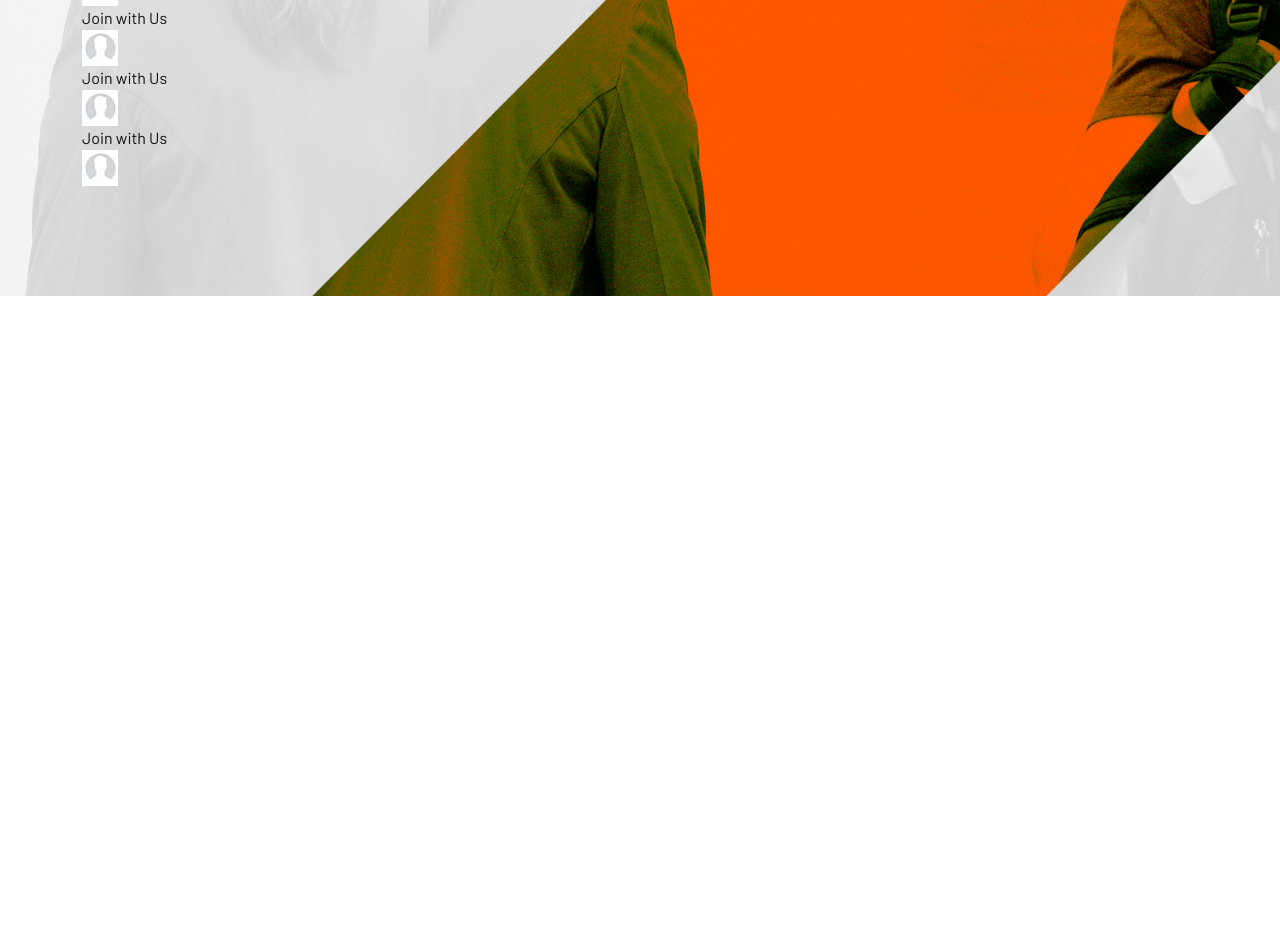
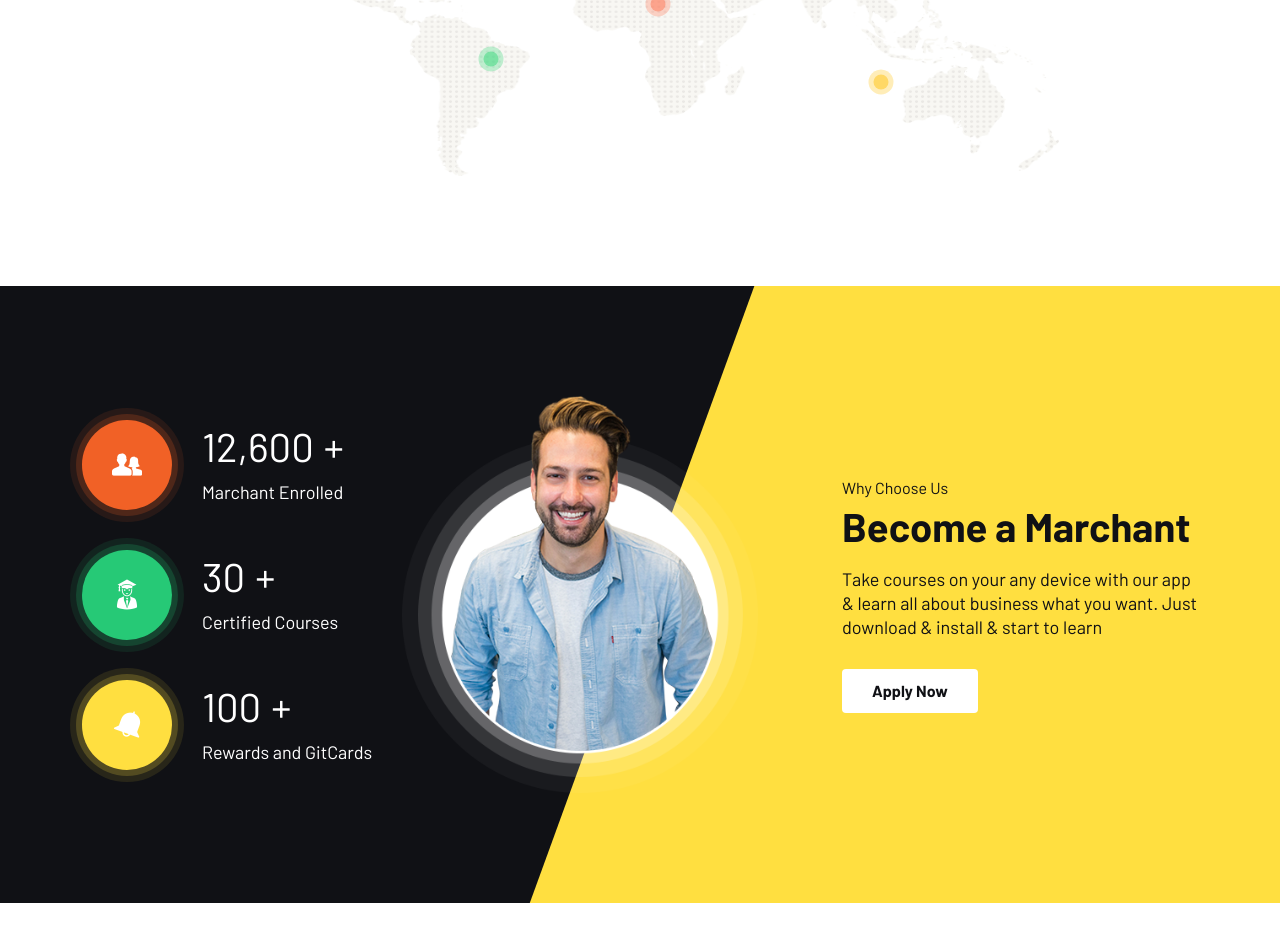
Before and after one commit to hamzakamran456/shop-cart, a React (Vite) app in the folder shop-cart-inner/: page / in a window 1280 px wide. Shown: the part 3740-4682 px from the top of the page. Before the commit the page ends 4036 px from the top, so only its background shows below. Built offline with nearby package versions, Linux system fonts and the light colour scheme.

Commit message:
home page in footer process

```diff
--- a/shop-cart-inner/package.json
+++ b/shop-cart-inner/package.json
@@ -17,7 +17,7 @@
     "react-countup": "^6.5.3",
     "react-dom": "^19.1.0",
     "react-router-dom": "^7.6.2",
-    "swiper": "^11.2.8"
+    "swiper": "^11.2.10"
   },
   "devDependencies": {
     "@eslint/js": "^9.25.0",
@@ -28,6 +28,7 @@
     "eslint-plugin-react-hooks": "^5.2.0",
     "eslint-plugin-react-refresh": "^0.4.19",
     "globals": "^16.0.0",
+    "sass-embedded": "^1.89.2",
     "vite": "^6.3.5"
   }
 }
--- /dev/null
+++ b/shop-cart-inner/src/Home/AboutUs.jsx
@@ -0,0 +1,76 @@
+import React from "react";
+import CountUp from "react-countup";
+import { Link } from "react-router-dom";
+const subTitle = "Why Choose Us";
+const title = "Become a Marchant";
+const desc =
+  "Take courses on your any device with our app & learn all about business what you want. Just download & install & start to learn";
+const btnText = "Apply Now";
+
+const countList = [
+  {
+    iconName: "icofont-users-alt-4",
+    count: "12600",
+    text: "Marchant Enrolled",
+  },
+  {
+    iconName: "icofont-graduate-alt",
+    count: "30",
+    text: "Certified Courses",
+  },
+  {
+    iconName: "icofont-notification",
+    count: "100",
+    text: "Rewards and GitCards",
+  },
+];
+
+const AboutUs = () => {
+  return (
+    <div className="instructor-section style-2 padding-tb section-bg-ash">
+      <div className="container">
+        <div className="section-wrapper">
+          <div className="row g-4 justify-content-center align-items-center row-cols-1 row-cols-md-2 row-cols-xl-3">
+            <div className="col">
+              {countList.map((val, i) => (
+                <div key={i} className="count-item">
+                  <div className="count-inner">
+                    <div className="count-icon">
+                      <i className={val.iconName}></i>
+                    </div>
+                    <div className="count-content">
+                      <h2>
+                        <span className="count">
+                          <CountUp end={val.count} />
+                        </span>
+                        <span>+</span>
+                      </h2>
+                      <p>{val.text}</p>
+                    </div>
+                  </div>
+                </div>
+              ))}
+            </div>
+            <div className="col">
+              <div className="instructor-content">
+                <span className="subtitle">{subTitle}</span>
+                <h2 className="title">{title}</h2>
+                <p>{desc}</p>
+                <Link to="/sign-up" className="lab-btn">
+                  {btnText}
+                </Link>
+              </div>
+            </div>
+            <div className="col">
+              <div className="instructor-thumb">
+                <img src="/src/assets/images/instructor/01.png" alt="" />
+              </div>
+            </div>
+          </div>
+        </div>
+      </div>
+    </div>
+  );
+};
+
+export default AboutUs;
--- /dev/null
+++ b/shop-cart-inner/src/Home/AppSection.jsx
@@ -0,0 +1,44 @@
+import React from "react";
+import { Link } from "react-router-dom";
+const btnText = "Sign up for Free";
+const title = "Learn Anytime, Anywhere";
+const desc =
+  "Take courses on your any device with our app & learn all time what you want. Just download & install & start to learn";
+
+const AppSection = () => {
+  return (
+    <div className="app-section padding-tb">
+      <div className="container">
+        <div className="section-header text-center">
+          <Link to="/sign-up" className="lab-btn mb-4">
+            {btnText}
+          </Link>
+          <h2>{title}</h2>
+          <p>{desc}</p>
+        </div>
+        <div className="section-wrapper">
+          <ul className="lab-ul">
+            <li>
+              <a href="#">
+                <img
+                  src="/src/assets/images/app/01.jpg"
+                  alt=""
+                />
+              </a>
+            </li>
+            <li>
+              <a href="#">
+                <img
+                  src="/src/assets/images/app/02.jpg"
+                  alt=""
+                />
+              </a>
+            </li>
+          </ul>
+        </div>
+      </div>
+    </div>
+  );
+};
+
+export default AppSection;
--- a/shop-cart-inner/src/Home/Home.jsx
+++ b/shop-cart-inner/src/Home/Home.jsx
@@ -4,6 +4,9 @@ import HomeCategory from "./HomeCategory";
 import CategoryShowCase from "./CategoryShowCase";
 import Register from "./Register";
 import LocationSprade from "./LocationSprade";
+import AboutUs from "./AboutUs";
+import AppSection from "./AppSection";
+import Sponsor from "./Sponsor";
 
 const Home = () => {
   return (
@@ -13,6 +16,9 @@ const Home = () => {
       <CategoryShowCase />
       <Register />
       <LocationSprade />
+      <AboutUs />
+      <AppSection />
+      <Sponsor />
     </div>
   );
 };
--- a/shop-cart-inner/src/Home/LocationSprade.jsx
+++ b/shop-cart-inner/src/Home/LocationSprade.jsx
@@ -1,51 +1,51 @@
 import React from "react";
 import { Link } from "react-router-dom";
 const title = "More Then 60,000 Customers";
-
 const desc =
   "Buy products on your any device with our app & enjoy your time what you want. Just download & install & start to shopping";
+import avaterImg from "../../src/assets/images/clients/avater.jpg";
 
 const clientsList = [
   {
-    imgUrl: "/src/assets/images/clients/avater.jpg",
-    imgAlt: "education thumb rajibraj91 rajibraj",
-    text: "Join with Us",
+    imgUrl: avaterImg,
+    imgAlt: "education thumb hamza91 hamzakamran",
+    text: "United States",
   },
   {
-    imgUrl: "/src/assets/images/clients/avater.jpg",
-    imgAlt: "education thumb rajibraj91 rajibraj",
-    text: "Join with Us",
+    imgUrl: avaterImg,
+    imgAlt: "education thumb hamza91 hamzakamran",
+    text: "Canada",
   },
   {
-    imgUrl: "/src/assets/images/clients/avater.jpg",
-    imgAlt: "education thumb rajibraj91 rajibraj",
-    text: "Join with Us",
+    imgUrl: avaterImg,
+    imgAlt: "education thumb hamza91 hamzakamran",
+    text: "United Kingdom",
   },
   {
-    imgUrl: "/src/assets/images/clients/avater.jpg",
-    imgAlt: "education thumb rajibraj91 rajibraj",
-    text: "Join with Us",
+    imgUrl: avaterImg,
+    imgAlt: "education thumb hamza91 hamzakamran",
+    text: "Pakistan",
   },
   {
-    imgUrl: "/src/assets/images/clients/avater.jpg",
-    imgAlt: "education thumb rajibraj91 rajibraj",
-    text: "Join with Us",
+    imgUrl: avaterImg,
+    imgAlt: "education thumb hamza91 hamzakamran",
+    text: "Germany",
   },
   {
-    imgUrl: "/src/assets/images/clients/avater.jpg",
-    imgAlt: "education thumb rajibraj91 rajibraj",
-    text: "Join with Us",
+    imgUrl: avaterImg,
+    imgAlt: "education thumb hamza91 hamzakamran",
+    text: "Australia",
   },
   {
-    imgUrl: "/src/assets/images/clients/avater.jpg",
-    imgAlt: "education thumb rajibraj91 rajibraj",
-    text: "Join with Us",
+    imgUrl: avaterImg,
+    imgAlt: "education thumb hamza91 hamzakamran",
+    text: "Brazil",
   },
 ];
 
 const LocationSprade = () => {
   return (
-    <div className="clients-section style-4 padding-tb">
+    <div className="clients-section style-2 padding-tb">
       <div className="container">
         <div className="section-header text-center">
           <h2 className="title">{title}</h2>
@@ -59,7 +59,7 @@ const LocationSprade = () => {
                   <span>{val.text}</span>
                 </Link>
                 <div className="client-thumb">
-                  <img src={val.imgUrl} alt="" />
+                  <img src={val.imgUrl} alt={val.imgAlt} />
                 </div>
               </div>
             ))}
--- a/shop-cart-inner/src/Home/Register.jsx
+++ b/shop-cart-inner/src/Home/Register.jsx
@@ -15,7 +15,7 @@ const Register = () => {
   return (
     <section className="register-section padding-tb pb-0">
       <div className="container">
-        <div className="row g-4 row-cols-lg-2 row-cols-lg align-items-center">
+        <div className="row g-4 row-cols-lg-2 row-cols-1 align-items-center">
           <div className="col">
             <div className="section-header">
               <span className="subtitle">{subTitle}</span>
--- /dev/null
+++ b/shop-cart-inner/src/Home/Sponsor.jsx
@@ -0,0 +1,75 @@
+import React from "react";
+import { Swiper, SwiperSlide } from "swiper/react";
+import "swiper/css";
+import "swiper/css/pagination";
+import { Autoplay } from "swiper/modules";
+
+const sponsorList = [
+  {
+    imgUrl: "/src/assets/images/sponsor/01.png",
+  },
+  {
+    imgUrl: "/src/assets/images/sponsor/02.png",
+  },
+  {
+    imgUrl: "/src/assets/images/sponsor/03.png",
+  },
+  {
+    imgUrl: "/src/assets/images/sponsor/04.png",
+  },
+  {
+    imgUrl: "/src/assets/images/sponsor/05.png",
+  },
+  {
+    imgUrl: "/src/assets/images/sponsor/06.png",
+  },
+];
+
+const Sponsor = () => {
+  return (
+    <div className="sponsor-section section-bg">
+      <div className="container">
+        <div className="section-wrapper">
+          <div className="sponsor-slider">
+            <Swiper
+              slidesPerView={5}
+              spaceBetween={20}
+              autoplay={{
+                delay: 2000,
+                disableOnInteraction: false,
+              }}
+              breakpoints={{
+                640: {
+                  slidesPerView: 1,
+                  spaceBetween: 20,
+                },
+                768: {
+                  slidesPerView: 3,
+                  spaceBetween: 40,
+                },
+                1024: {
+                  slidesPerView: 5,
+                  spaceBetween: 50,
+                },
+              }}
+              modules={[Autoplay]}
+              className="mySwiper"
+            >
+              {sponsorList.map((val, i) => (
+                <SwiperSlide key={i}>
+                  <div className="sponsor-iten">
+                    <div className="sponsor-thumb">
+                      <img src={val.imgUrl} alt="" />
+                    </div>
+                  </div>
+                </SwiperSlide>
+              ))}
+            </Swiper>
+          </div>
+        </div>
+      </div>
+    </div>
+  );
+};
+
+export default Sponsor;
```
Also changed, not shown: 1 other file (tests, documents, lock files or other folders).
